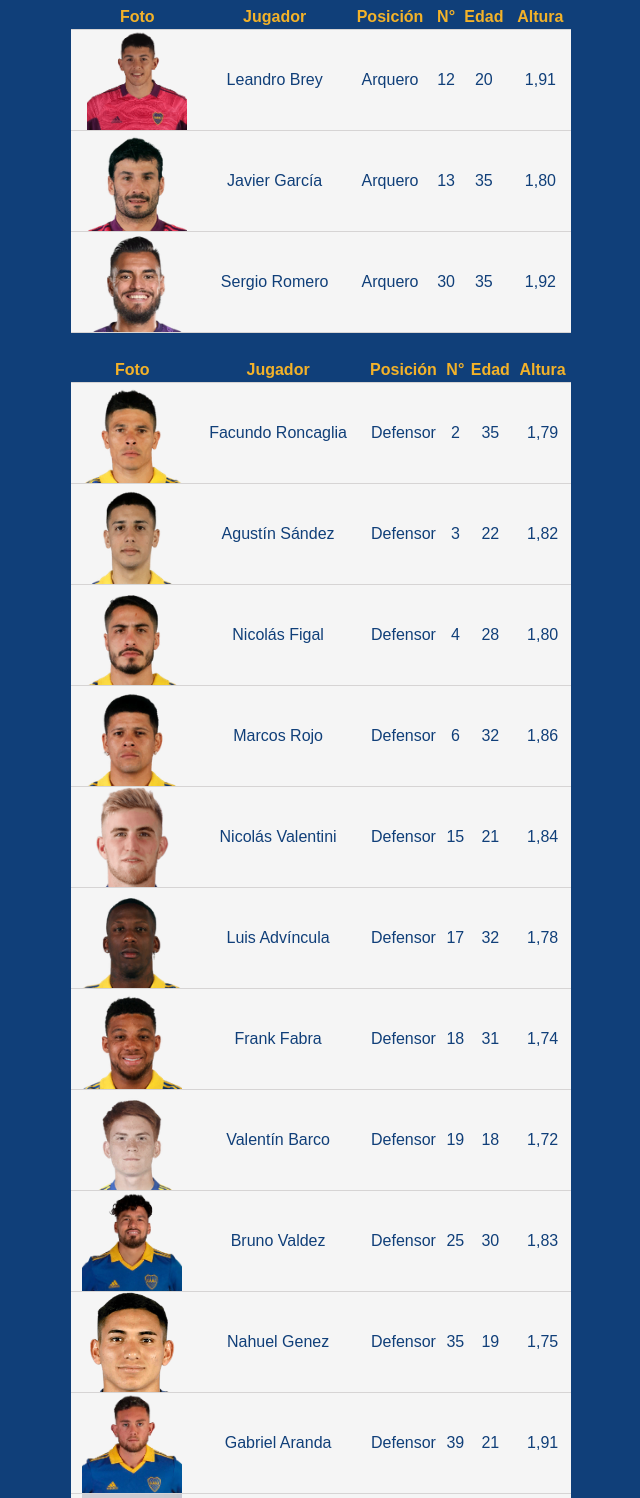
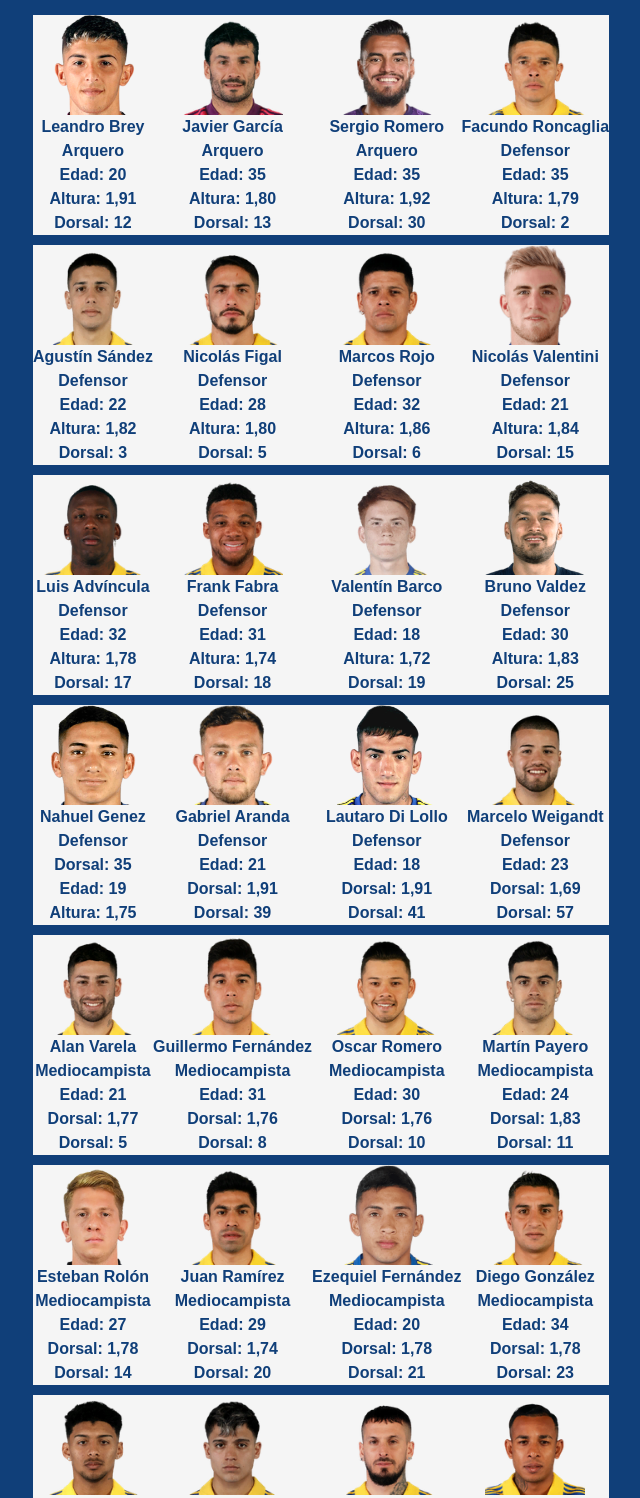
Before and after one commit to fedelatorre19/PreEntrega3v2-Latorre, a website: page pages/plantelactual.html in a window 1280 px wide. Shown: the part 120-1618 px from the top of the page, without its empty margins (319-959 px from the left). Drawn offline with nearby package versions, Linux system fonts and the light colour scheme.

Commit message:
scroll-plantel

```diff
--- a/pages/plantelactual.html
+++ b/pages/plantelactual.html
@@ -55,121 +55,302 @@
           </nav>
     </header>
     <table border="2" class="tabla">
-        <tr> <th>Foto</th> <th>Jugador</th>  <th>Posición</th>	 <th>N°</th>	<th>Edad</th> <th>Altura</th>
+        <tr>
+          <td>
+            <img class="pequeña" src="../img/leandro-brey.png" alt="Brey"><br>
+            Leandro Brey<br>
+            Arquero<br>
+            Edad: 20<br>
+            Altura: 1,91<br>
+            Dorsal: 12
+          </td>
+          <td>
+            <img class="pequeña" src="../img/garcia.webp" alt="Garcia"><br>
+            Javier García<br>
+            Arquero<br>
+            Edad: 35<br>
+            Altura: 1,80<br>
+            Dorsal: 13
+          </td>
+          <td>
+            <img class="pequeña" src="../img/romero.webp" alt="Romero"><br>
+            Sergio Romero<br>
+            Arquero<br>
+            Edad: 35<br>
+            Altura: 1,92<br>
+            Dorsal: 30
+          </td>
+          <td>
+            <img class="pequeña" src="../img/roncaglia.webp" alt="Roncaglia"><br>
+            Facundo Roncaglia<br>
+            Defensor<br>
+            Edad: 35<br>
+            Altura: 1,79<br>
+            Dorsal: 2
+          </td>
         </tr>
         <tr>
-            <td><img class="pequeña" src="../img/leandro-brey.webp" alt="Brey"></td> <td>Leandro Brey</td> <td>Arquero</td> <td>12</td> <td>20</td> <td>1,91</td>
+          <td>
+            <img class="pequeña" src="../img/sandez.webp" alt="Sandez"><br>
+            Agustín Sández<br>
+            Defensor<br>
+            Edad: 22<br>
+            Altura: 1,82<br>
+            Dorsal: 3
+          </td>
+          <td>
+            <img class="pequeña" src="../img/figal.webp" alt="Figal"><br>
+            Nicolás Figal<br>
+            Defensor<br>
+            Edad: 28<br>
+            Altura: 1,80<br>
+            Dorsal: 5
+          </td>
+          <td>
+            <img class="pequeña" src="../img/rojo.webp" alt="Rojo"><br>
+            Marcos Rojo<br>
+            Defensor<br>
+            Edad: 32<br>
+            Altura: 1,86<br>
+            Dorsal: 6
+          </td>
+          <td>
+            <img class="pequeña" src="../img/nicolas valentini.png" alt="Valentini"><br>
+            Nicolás Valentini<br>
+            Defensor<br>
+            Edad: 21<br>
+            Altura: 1,84<br>
+            Dorsal: 15
+          </td>
         </tr>
         <tr>
-            <td><img class="pequeña"  src="../img/garcia.webp" alt="Garcia"></td><td> Javier García</td> <td>Arquero</td> <td>13</td> <td>35</td> <td>1,80</td>
+            <td>
+            <img class="pequeña"  src="../img/advincula.webp" alt="Advincula">
+            <br>Luis Advíncula<br>
+            Defensor<br>
+            Edad: 32<br>
+            Altura: 1,78<br>
+            Dorsal: 17
+            </td>
+            <td>
+            <img class="pequeña"  src="../img/fabra.webp" alt="Fabra">
+            <br>Frank Fabra<br>
+            Defensor<br>
+            Edad: 31<br>
+            Altura: 1,74<br>
+            Dorsal: 18
+            </td>
+            <td>
+            <img class="pequeña"  src="../img/barco.webp" alt="Barco">
+            <br>Valentín Barco<br>
+            Defensor<br>
+            Edad: 18<br>
+            Altura: 1,72<br>
+            Dorsal: 19<br>
+            </td>
+            <td>
+            <img class="pequeña"  src="../img/b-valdez.png" alt="Valdez">
+            <br>Bruno Valdez<br>
+            Defensor<br>
+            Edad: 30<br>
+            Altura: 1,83<br>
+            Dorsal: 25<br>
+            </td>
         </tr>
         <tr>
-            <td><img class="pequeña"  src="../img/romero.webp" alt="Romero"></td><td>Sergio Romero</td> <td>Arquero</td> <td>30</td> <td>35</td> <td>1,92</td>
+                <td>
+                <img class="pequeña"  src="../img/nahuel genez.png" alt="Genez">
+                <br>Nahuel Genez<br>
+                Defensor<br>
+                Dorsal: 35<br>
+                Edad: 19<br>
+                Altura: 1,75<br>
+                </td>
+                <td>
+    <img class="pequeña"  src="../img/aranda.png" alt="Aranda">
+    <br>Gabriel Aranda<br>
+    Defensor<br>
+    Edad: 21<br>
+    Dorsal: 1,91<br>
+    Dorsal: 39
+    </td>
+    <td>
+    <img class="pequeña"  src="../img/lautaro di lollo.png" alt="Di Lollo">
+    <br> Lautaro Di Lollo<br>
+    Defensor<br>
+    Edad: 18<br>
+    Dorsal: 1,91<br>
+    Dorsal: 41
+    </td>
+    </th>
+    <td>
+    <img class="pequeña"  src="../img/weigandt.webp" alt="Weigandt">
+    <br> Marcelo Weigandt<br>
+    Defensor<br>
+    Edad: 23<br>
+    Dorsal: 1,69<br>
+    Dorsal: 57
+    </td>
     </tr>
+
     <tr>
-    </table>
-    <table border="2" class="tabla">
-        <tr> <th>Foto</th> <th>Jugador</th>  <th>Posición</th>	 <th>N°</th>	<th>Edad</th> <th>Altura</th>
+                <td>
+    <img class="pequeña"  src="../img/varela.webp" alt="Varela">
+    <br> Alan Varela<br>
+    Mediocampista<br>
+    Edad: 21<br>
+    Dorsal: 1,77<br>
+    Dorsal: 5
+    </td>
+    <td>
+    <img class="pequeña"  src="../img/fermandez.webp" alt="Fernandez">
+    <br>Guillermo Fernández<br>
+    Mediocampista<br>
+    Edad: 31<br>
+    Dorsal: 1,76<br>
+    Dorsal: 8
+    </td>
+    <td>
+    <img class="pequeña"  src="../img/oscar.webp" alt="Oscar">
+    <br>Oscar Romero<br>
+    Mediocampista<br>
+    Edad: 30<br>
+    Dorsal: 1,76<br>
+    Dorsal: 10
+    </td>
+    <td>
+    <img class="pequeña"  src="../img/payero.webp" alt="Payero">
+    <br>Martín Payero<br>
+    Mediocampista<br>
+    Edad: 24<br>
+    Dorsal: 1,83<br>
+    Dorsal: 11
+    </td>
     </tr>
+
     <tr>
-            <td><img class="pequeña"  src="../img/roncaglia.webp" alt="Roncaglia"></td><td>Facundo Roncaglia</td> <td>Defensor</td> <td>2</td> <td>35</td> <td>1,79</td>
+                <td>
+    <img class="pequeña"  src="../img/rolon.png" alt="Rolon">
+    <br>Esteban Rolón<br>
+    Mediocampista<br>
+    Edad: 27<br>
+    Dorsal: 1,78<br>
+    Dorsal: 14
+    </td>
+    <td>
+    <img class="pequeña"  src="../img/ramirez.webp" alt="Ramirez">
+    <br>Juan Ramírez<br>
+    Mediocampista<br>
+    Edad: 29<br>
+    Dorsal: 1,74<br>
+    Dorsal: 20
+    </td>
+    <td>
+    <img class="pequeña"  src="../img/equi.png" alt="Equi">
+    <br>Ezequiel Fernández<br>
+    Mediocampista<br>
+    Edad: 20<br>
+    Dorsal: 1,78<br>
+    Dorsal: 21
+    </td>
+    <td>
+    <img class="pequeña"  src="../img/gonzalez.webp" alt="Gonzalez">
+    <br>Diego González<br>
+    Mediocampista<br>
+    Edad: 34<br>
+    Dorsal: 1,78<br>
+    Dorsal: 23
+    </td>
     </tr>
+
     <tr>
-            <td><img class="pequeña"  src="../img/sandez.webp" alt="Sandez"></td><td>Agustín Sández</td> <td>Defensor</td> <td>3</td> <td>22</td> <td>1,82</td>
+                <td>
+    <img class="pequeña"  src="../img/medina.webp" alt="Medina">
+    <br>Cristian Medina<br>
+    Mediocampista<br>
+    Edad: 20<br>
+    Dorsal: 1,78<br>
+    Dorsal: 36
+    </td>
+    <td>
+    <img class="pequeña"  src="../img/zeballos.webp" alt="Zeballos">
+    <br>Exequiel Zeballos<br>
+    Delantero<br>
+    Edad: 20<br>
+    Dorsal: 1,70<br>
+    Dorsal: 7
+    </td>
+    <td>
+    <img class="pequeña"  src="../img/benedetto.webp" alt="Benedetto">
+    <br>Darío Benedetto<br>
+    Delantero<br>
+    Edad: 32<br>
+    Dorsal: 1,77<br>
+    Dorsal: 9
+    </td>
+    <td>
+    <img class="pequeña"  src="../img/villa.webp" alt="Villa">
+    <br>Sebastián Villa<br>
+    Delantero<br>
+    Edad: 26<br>
+    Dorsal: 1,79<br>
+    Dorsal: 22
+    </td>
     </tr>
+
     <tr>
-            <td><img class="pequeña"  src="../img/figal.webp" alt="Figal"></td><td>Nicolás Figal</td> <td>Defensor</td> <td>4</td> <td>28</td> <td>1,80</td>
+                <td>
+    <img class="pequeña"  src="../img/orsini.webp" alt="Orsini">
+    <br>Nicolás Orsini<br>
+    Delantero<br>
+    Edad: 29<br>
+    Dorsal: 1,91<br>
+    Dorsal: 27
+    </td>
+   <td>
+    <img class="pequeña"  src="../img/morales.png" alt="Morales">
+    <br>Gonzalo Morales<br>
+    Delantero<br>
+    Edad: 19<br>
+    Dorsal: 1,88<br>
+    Dorsal: 28
+    </td>
+   <td>
+    <img class="pequeña"  src="../img/briasco.webp" alt="Briasco">
+    <br>Norberto Briasco<br>
+    Delantero<br>
+    Edad: 26<br>
+    Dorsal: 1,86<br>
+    Dorsal: 29
+    </td>
+    <td>
+    <img class="pequeña"  src="../img/vazquez.webp" alt="Vazquez">
+    <br>Luis Vázquez<br>
+    Delantero<br>
+    Edad: 21<br>
+    Dorsal: 1,90<br>
+    Dorsal: 38
+    </td>
     </tr>
+
     <tr>
-            <td><img class="pequeña"  src="../img/rojo.webp" alt="Rojo"></td><td>Marcos Rojo</td> <td>Defensor</td> <td>6</td> <td>32</td> <td>1,86</td>
+                <td>
+    <img class="pequeña"  src="../img/langoni.webp" alt="Langoni">
+    <br>Luca Langoni<br>
+    Delantero<br>
+    Edad: 20<br>
+    Dorsal: 1,72<br>
+    Dorsal: 41
+    </td>
+    <td>
+    <img class="pequeña"  src="../img/merentiel.png" alt="Merentiel">
+    <br>Miguel Merentiel<br>
+    Delantero<br>
+    Edad: 27<br>
+    Dorsal: 1,75<br>
+    Dorsal: 16
+    </td>
     </tr>
-        <tr>
-            <td><img class="pequeña"  src="../img/nicolas valentini.png" alt="Valentini"></td><td>Nicolás Valentini</td> <td>Defensor</td> <td>15</td> <td>21</td> <td>1,84</td>
-        </tr>
-        <tr>
-            <td><img class="pequeña"  src="../img/advincula.webp" alt="Advincula"></td><td>Luis Advíncula</td> <td>Defensor</td> <td>17</td> <td>32</td> <td>1,78</td>
-        </tr>
-        <tr>
-            <td><img class="pequeña"  src="../img/fabra.webp" alt="Fabra"></td><td>Frank Fabra</td> <td>Defensor</td> <td>18</td> <td>31</td> <td>1,74</td>
-        </tr>
-        <tr>
-            <td><img class="pequeña"  src="../img/barco.webp" alt="Barco"></td><td> Valentín Barco</td> <td>Defensor</td> <td>19</td> <td>18</td> <td>1,72</td>
-        </tr>
-        <tr>
-            <td><img class="pequeña"  src="../img/bruno-valdez.webp" alt="Valdez"></td><td>Bruno Valdez</td> <td>Defensor</td> <td>25</td> <td>30</td> <td>1,83</td>
-        </tr>
-        <tr>
-            <td><img class="pequeña"  src="../img/nahuel genez.png" alt="Genez"></td><td>Nahuel Genez</td> <td>Defensor</td> <td>35</td> <td>19</td> <td>1,75</td>
-        </tr>
-        <tr>
-            <td><img class="pequeña"  src="../img/aranda.webp" alt="Aranda"></td><td>Gabriel Aranda</td> <td>Defensor</td> <td>39</td> <td>21</td> <td>1,91</td>
-        </tr>
-        <tr>
-            <td><img class="pequeña"  src="../img/di lollo.jfif" alt="Di Lollo"></td><td> Lautaro Di Lollo</td> <td>Defensor</td> <td>41</td> <td>18</td> <td>1,85</td>
-        </tr>
-        <tr>
-            <td><img class="pequeña"  src="../img/weigandt.webp" alt="Weigandt"></td><td>Marcelo Weigandt</td> <td>Defensor</td> <td>57</td> <td>23</td> <td>1,69</td>
-        </tr>
-    </table>
-    <table border="2"  class="tabla">
-        <tr> <th>Foto</th> <th>Jugador</th>  <th>Posición</th>	 <th>N°</th>	<th>Edad</th> <th>Altura</th>
-        </tr>
-        <tr>
-            <td><img class="pequeña"  src="../img/varela.webp" alt="Varela"></td><td>Alan Varela</td> <td>Mediocampista</td> <td>5</td> <td>21</td> <td>1,77</td>
-        </tr>
-        <tr>
-            <td><img class="pequeña"  src="../img/fermandez.webp" alt="Fernandez"></td><td> Guillermo Pol Fernández</td> <td>	Mediocampista</td> <td>8</td> <td>31</td> <td>1,76</td>
-        </tr>
-        <tr>
-            <td><img class="pequeña"  src="../img/oscar.webp" alt="Oscar"></td><td> Óscar Romero</td> <td>Mediocampista</td> <td>10</td> <td>30</td> <td>1,76</td>
-        </tr>
-        <tr>
-            <td><img class="pequeña"  src="../img/payero.webp" alt="Payero"></td><td>Martín Payero</td> <td>Mediocampista</td> <td>11</td> <td>24</td> <td>1,83</td>
-        </tr>
-        <tr>
-            <td><img class="pequeña"  src="../img/esteban-rolon.webp" alt="Rolon"></td><td>Esteban Rolón</td> <td>Mediocampista</td> <td>14</td> <td>27</td> <td>1,78</td>
-        </tr>
-        <tr>
-            <td><img class="pequeña"  src="../img/ramirez.webp" alt="Ramirez"></td><td>Juan Ramírez</td> <td>Mediocampista</td> <td>20</td> <td>29</td> <td>1,74</td>
-        </tr>
-        <tr>
-            <td><img class="pequeña"  src="../img/equi.png" alt="Equi"></td><td>Ezequiel Fernández</td> <td>Mediocampista</td> <td>21</td> <td>20</td> <td>1,78</td>
-        </tr>
-        <tr>
-            <td><img class="pequeña"  src="../img/gonzalez.webp" alt="Gonzalez"></td><td>Diego González</td> <td>Mediocampista</td> <td>23</td> <td>34</td> <td>1,78</td>
-        </tr>
-        <tr>
-            <td><img class="pequeña"  src="../img/medina.webp" alt="Medina"></td><td>Cristian Medina</td> <td>Mediocampista</td> <td>36</td> <td>20</td> <td>1,78</td>
-        </tr>
-    </table>
-    <table border="2"  class="tabla">
-        <tr> <th>Foto</th> <th>Jugador</th>  <th>Posición</th>	 <th>N°</th>	<th>Edad</th> <th>Altura</th>
-        </tr>
-        <tr>
-            <td><img class="pequeña"  src="../img/zeballos.webp" alt="Zeballos"></td><td>Exequiel Zeballos</td> <td>Delantero</td> <td>7</td> <td>20</td> <td>1,70</td>
-        </tr>
-        <tr>
-            <td><img class="pequeña"  src="../img/benedetto.webp" alt="Benedetto"></td><td>Darío Benedetto</td> <td>Delantero</td> <td>9</td> <td>32</td> <td>1,77</td>
-        </tr>
-        <tr>
-            <td><img class="pequeña"  src="../img/villa.webp" alt="Villa"></td><td>Sebastián Villa</td> <td>Delantero</td> <td>22</td> <td>26</td> <td>1,79</td>
-        </tr>
-        <tr>
-            <td><img class="pequeña"  src="../img/orsini.webp" alt="Orsini"></td><td>Nicolás Orsini</td> <td>Delantero</td> <td>27</td> <td>28</td> <td>1,91</td>
-        </tr>
-        <tr>
-            <td><img class="pequeña"  src="../img/morales.png" alt="Morales"></td><td> Gonzalo Morales</td> <td>	Delantero</td> <td>28</td> <td>19</td> <td>1,88</td>
-        </tr>
-        <tr>
-            <td><img class="pequeña"  src="../img/briasco.webp" alt="Briasco"></td><td>Norberto Briasco</td> <td>Delantero</td> <td>29</td> <td>26</td> <td>1,86</td>
-        </tr>
-        <tr>
-            <td><img class="pequeña"  src="../img/vazquez.webp" alt="Vazquez"></td><td>Luis Vázquez</td> <td>Delantero</td> <td>38</td> <td>21</td> <td>1,90</td>
-        </tr>
-        <tr>
-            <td><img class="pequeña"  src="../img/langoni.webp" alt="Langoni"></td><td>Luca Langoni</td> <td>Delantero</td> <td>41</td> <td>20</td> <td>1,72</td>
-        </tr>
-        <tr> <td><img class="pequeña"  src="../img/merentiel.png" alt="Merentiel"></td><td>Miguel Merentiel</td> <td>Delantero</td> <td>16</td> <td>27</td> <td>1,75</td> </tr>
 
     </table>
     <footer>
--- a/scss/html/_nosotros.scss
+++ b/scss/html/_nosotros.scss
@@ -142,8 +142,10 @@ h3 {
 .tabla {
   border-style: none;
   margin: 25px auto;
-  font-family: Arial, Helvetica, sans-serif;
+  font-family: 'Nunito', Arial, Helvetica, sans-serif;
+  font-weight: bold;
   min-width: 500px;
+}
 
   thead tr {
     background-color: $color-principal;
@@ -157,7 +159,7 @@ h3 {
   }
 
   tbody tr {
-    border-bottom: 1px solid $color-cuerpo2;
+    border: 10px solid $color-cuerpo2;
   }
 
   @media (max-width: 500px) {
@@ -166,7 +168,7 @@ h3 {
     width: 100%;
     margin: 25px 0;
   }
-}
+
 
 .contacto-gral {
   display: flex;
```
Also changed, not shown: css/main.css, img/aranda.png (added), img/b-valdez.png (added), img/leandro-brey.png (added), img/morales.png, img/rolon.png (added). Lines whose indentation alone changed are shown as unchanged.
